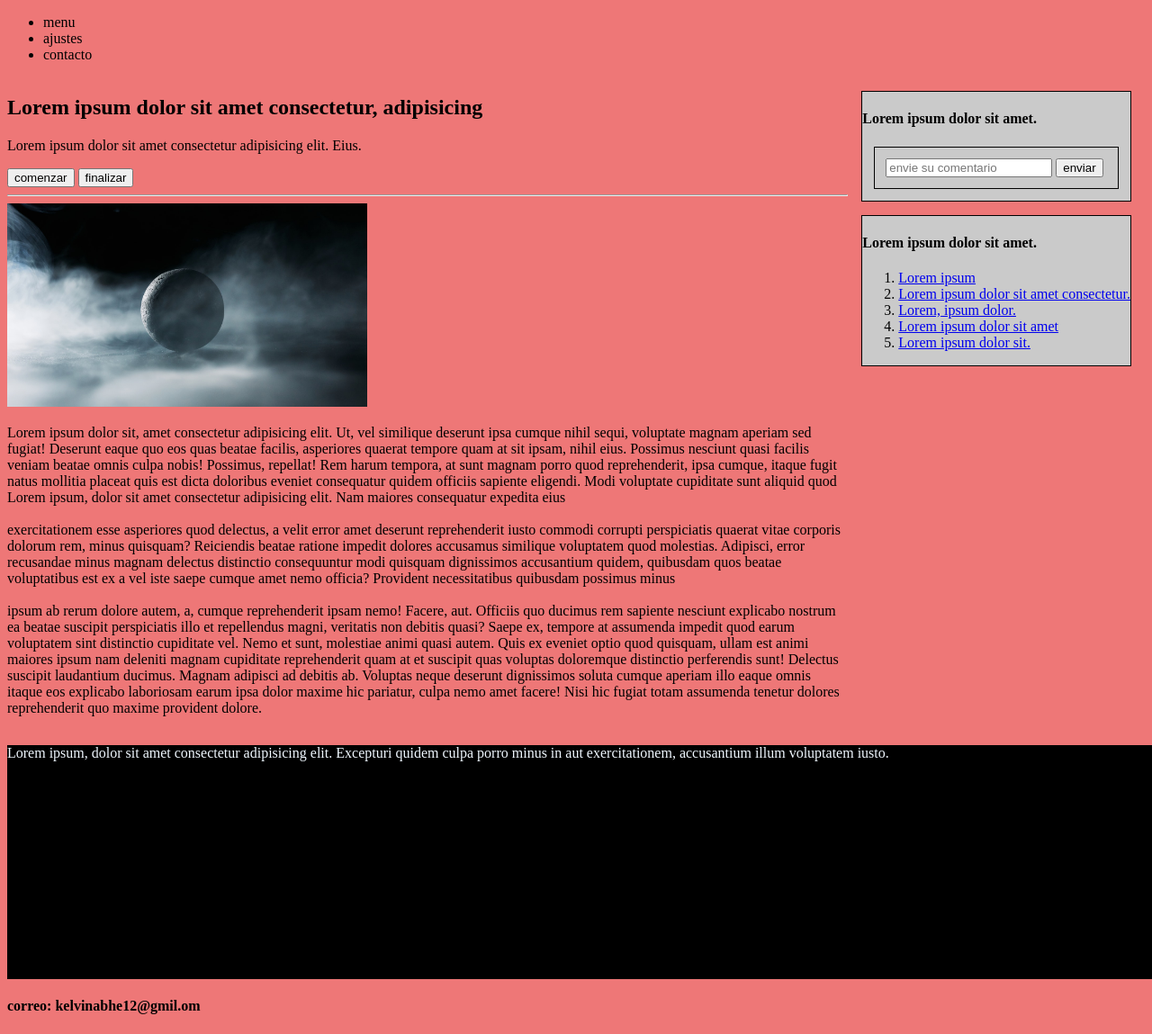
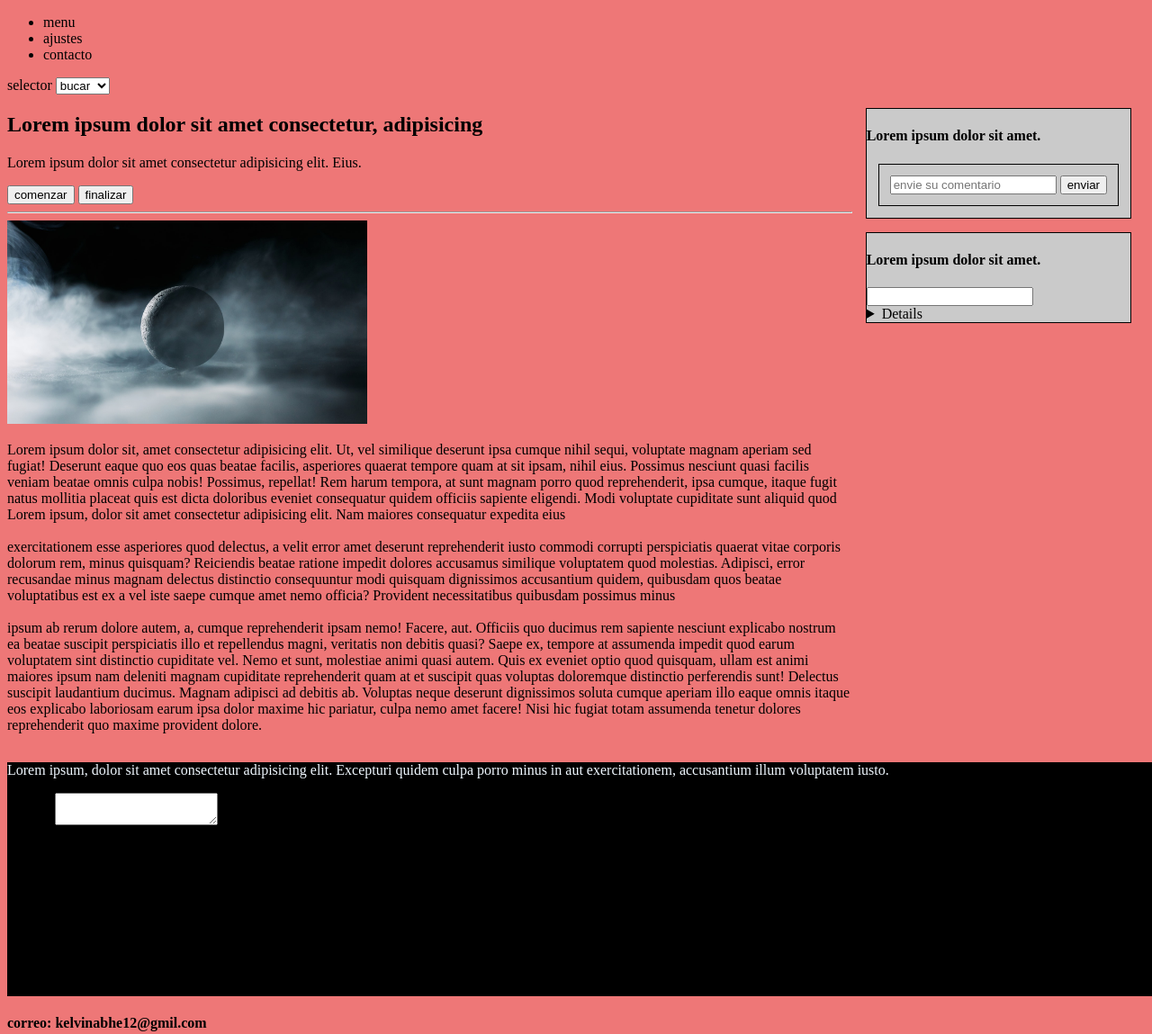
Before and after one commit to Kelvinbache/html-y-formulario, a plain HTML site: page index.html in a window 1280 px wide. Shown: the top 1149 px of the page at 90% size. Drawn offline with Linux system fonts and the light colour scheme.

Commit message:
formulario

```diff
--- a/index.html
+++ b/index.html
@@ -15,6 +15,15 @@
           <li class="ajustes">ajustes</li>
           <li class="contacto">contacto</li>
         </ul>
+        <form>
+          <!-- esto es un lista de selecion -->
+          <label for="selection">selector</label>
+          <select id="selection">
+            <option>bucar</option>
+            <option>correo</option>
+            <option>sobre</option>
+          </select>
+        </form>
       </nav>
     </header>
 
@@ -24,7 +33,7 @@
           Lorem ipsum dolor sit amet consectetur, adipisicing
         </h1>
         <p>Lorem ipsum dolor sit amet consectetur adipisicing elit. Eius.</p>
-
+        <!-- botones para cambiar el tamaño -->
         <div class="botones">
           <button type="button">comenzar</button>
           <button type="button">finalizar</button>
@@ -79,12 +88,11 @@
           </p>
         </article>
       </section>
-
+      <!-- barra lateral -->
       <aside class="lateral">
         <div class="cajas">
           <h4>Lorem ipsum dolor sit amet.</h4>
           <div class="caja">
-
             <form action="" method="post">
               <input
                 type="text"
@@ -98,16 +106,31 @@
           </div>
         </div>
 
+        <!-- caja de lista     -->
         <div class="cajas">
           <div class="caja2">
             <h4>Lorem ipsum dolor sit amet.</h4>
-            <ol>
-              <li><a href="#">Lorem ipsum</a></li>
-              <li><a href="#">Lorem ipsum dolor sit amet consectetur.</a></li>
-              <li><a href="#">Lorem, ipsum dolor.</a></li>
-              <li><a href="#">Lorem ipsum dolor sit amet</a></li>
-              <li><a href="#">Lorem ipsum dolor sit.</a></li>
-            </ol>
+            <!-- lista de elemento y buscador -->
+            <form>
+              <input list="lista" />
+              <details id="lista">
+                <option value="">
+                  <a href="">Lorem ipsum dolor sit amet.</a>
+                </option>
+                <option value="">
+                  <a href=" ">Lorem ipsum dolor sit amet.</a>
+                </option>
+                <option value="">
+                  <a href=" ">Lorem ipsum dolor sit amet.</a>
+                </option>
+                <option value="">
+                  <a href=" ">Lorem ipsum dolor sit amet.</a>
+                </option>
+                <option value="">
+                  <a href=" ">Lorem ipsum dolor sit amet.</a>
+                </option>
+              </details>
+            </form>
           </div>
         </div>
       </aside>
@@ -119,13 +142,18 @@
             quidem culpa porro minus in aut exercitationem, accusantium illum
             voluptatem iusto.
           </p>
+          <form>
+            <!-- esto esta conectado juntos -->
+            <label for="texto">nombre</label>
+            <textarea id="texto"></textarea>
+          </form>
         </div>
       </div>
     </div>
 
     <footer class="pie">
       <div class="contacto">
-        <h4>correo: <a target="_blank">kelvinabhe12@gmil.om</a></h4>
+        <h4>correo: kelvinabhe12@gmil.com</h4>
       </div>
     </footer>
   </body>
```
